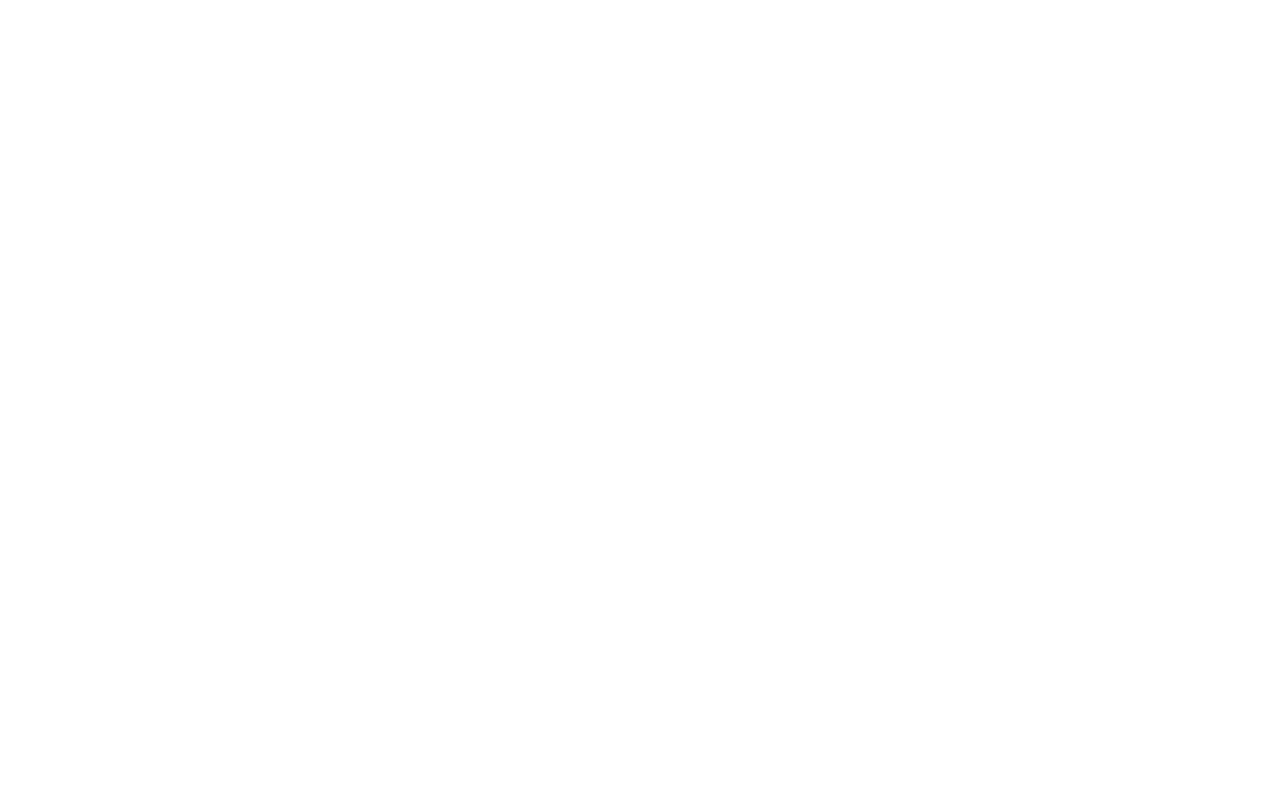
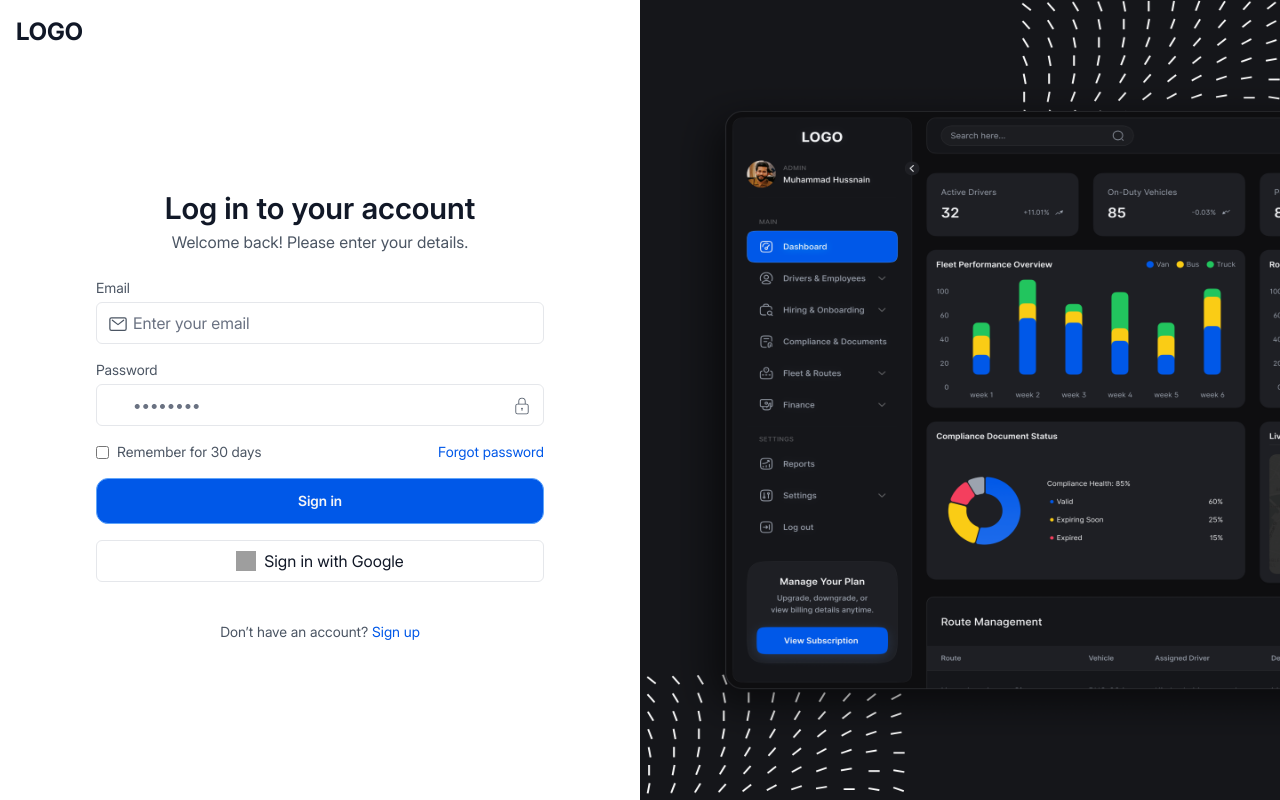
Before and after one commit to Fabulous-Technology-Solutions/FleetReact, a React (Vite) app: page / in a window 1280 px wide. Before the commit this address had no page. Built offline with nearby package versions, Linux system fonts and the light colour scheme; grey boxes are pictures that could not be loaded.

Commit message:
login page

```diff
--- a/src/App.css
+++ b/src/App.css
@@ -123,6 +123,9 @@
 .bg-navlink {
     background-color: var(--navlinkbg);
 }
+.text-blue {
+    color: var(--navlinkbg);
+}
 
 .c-primary {
     color: var(--cprimary);
--- a/src/App.jsx
+++ b/src/App.jsx
@@ -22,13 +22,14 @@
 import SecuritySettings from "./pages/admin/settings/SecuritySettings";
 import UserRolesAndPermissions from "./pages/admin/settings/UserRolesAndPermissions";
 import NotificationPreference from "./pages/admin//settings/NotificationPreference";
+import Login from "./pages/auth/Login";
 
 function App() {
   return (
     <ThemeProvider>
       <Router>
         <Routes>
-          <Route path="/icons" element={<IconGallery />} />
+          <Route path="/" element={<Login />} />
           <Route element={<AdminLayout />}>
             <Route path="/dashboard" element={<Dashboard />} />
             <Route path="/all-team-members" element={<AllTeamMembers />} />
--- /dev/null
+++ b/src/pages/auth/Login.jsx
@@ -0,0 +1,106 @@
+import React from "react";
+import loginImg from "../../assets/images/loginImg.png";
+import { useNavigate } from "react-router-dom";
+import { IoMailOutline } from "react-icons/io5";
+import { CiLock } from "react-icons/ci";
+
+const Login = () => {
+  const navigate = useNavigate();
+  return (
+    <>
+      <div className="grid md:grid-cols-2 w-screen h-screen">
+        <div className="w-full h-screen bg-body flex flex-col items-center justify-between p-4">
+          <div className="mb-10 w-full">
+            <h1 className="text-2xl font-bold c-primary">LOGO</h1>
+          </div>
+          <div className="w-full max-w-md bg-body">
+            <div className="flex flex-col gap-6">
+              <div className="text-center">
+                <h2 className="text-3xl font-semibold c-primary">
+                  Log in to your account
+                </h2>
+                <p className="c-secondary mt-1">
+                  Welcome back! Please enter your details.
+                </p>
+              </div>
+
+              <div className="flex flex-col gap-4">
+                <div>
+                  <label className="block mb-1 text-sm c-secondary">
+                    Email
+                  </label>
+                  <div className="relative">
+                    <input
+                      type="email"
+                      placeholder="Enter your email"
+                      className="w-full px-9 py-2 rounded-md c-primary border border-main placeholder:text-gray-500"
+                    />
+                    <IoMailOutline className="absolute left-3 top-3 c-secondary text-xl" />
+                  </div>
+                </div>
+
+                <div>
+                  <label className="block mb-1 text-sm c-secondary">
+                    Password
+                  </label>
+                  <div className="relative">
+                    <input
+                      type="password"
+                      placeholder="••••••••"
+                      className="w-full px-9 py-2 rounded-md c-primary border border-main placeholder:text-gray-500"
+                    />
+                    <CiLock className="absolute right-3 top-3 c-secondary text-xl" />
+                  </div>
+                </div>
+
+                <div className="flex items-center justify-between text-sm">
+                  <label className="flex items-center gap-2 c-secondary">
+                    <input type="checkbox" />
+                    Remember for 30 days
+                  </label>
+                  <button className="text-blue hover:underline">
+                    Forgot password
+                  </button>
+                </div>
+
+                <button
+                  className="text-sm font-semibold bg-navlink border border-[var(--catblue)] c-inverted py-3 px-4 rounded-[12px] w-full"
+                  onClick={() => navigate("/dashboard")}
+                >
+                  Sign in
+                </button>
+
+                <button className="w-full flex items-center justify-center gap-2 border border-main py-2 rounded-md c-primary hover:bg-[#2A2A2A]">
+                  <img
+                    src="https://www.svgrepo.com/show/475656/google-color.svg"
+                    alt="Google"
+                    className="w-5 h-5"
+                  />
+                  Sign in with Google
+                </button>
+              </div>
+
+              <p className="text-center text-sm c-secondary mt-4">
+                Don’t have an account?{" "}
+                <span className="text-blue hover:underline cursor-pointer">
+                  Sign up
+                </span>
+              </p>
+            </div>
+          </div>
+          <div className="h-10"></div>
+        </div>
+
+        <div className=" md:max-h-screen max-h-[0px] md:visible invisible">
+          <img
+            src={loginImg}
+            className="w-full h-full object-fill"
+            alt="Login Illustration"
+          />
+        </div>
+      </div>
+    </>
+  );
+};
+
+export default Login;
```
Also changed, not shown: src/assets/images/loginImg.png (added).
